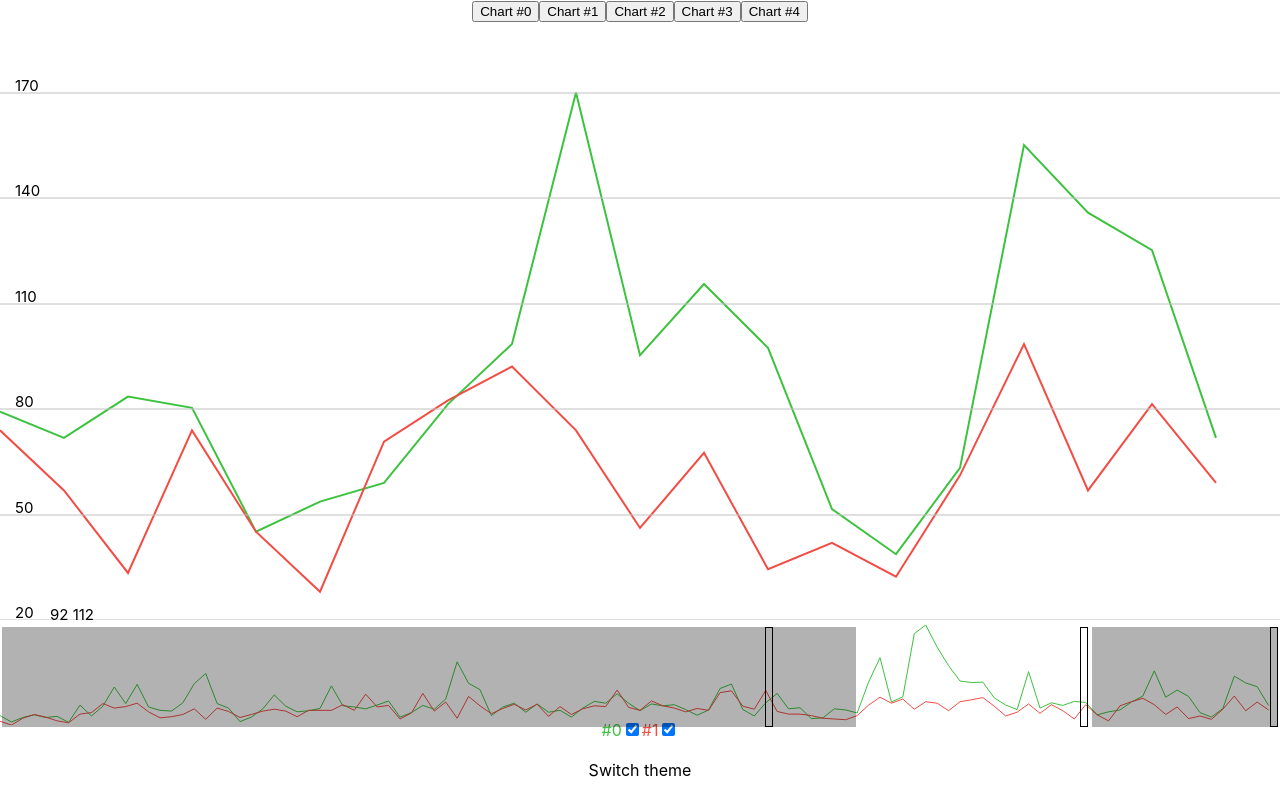
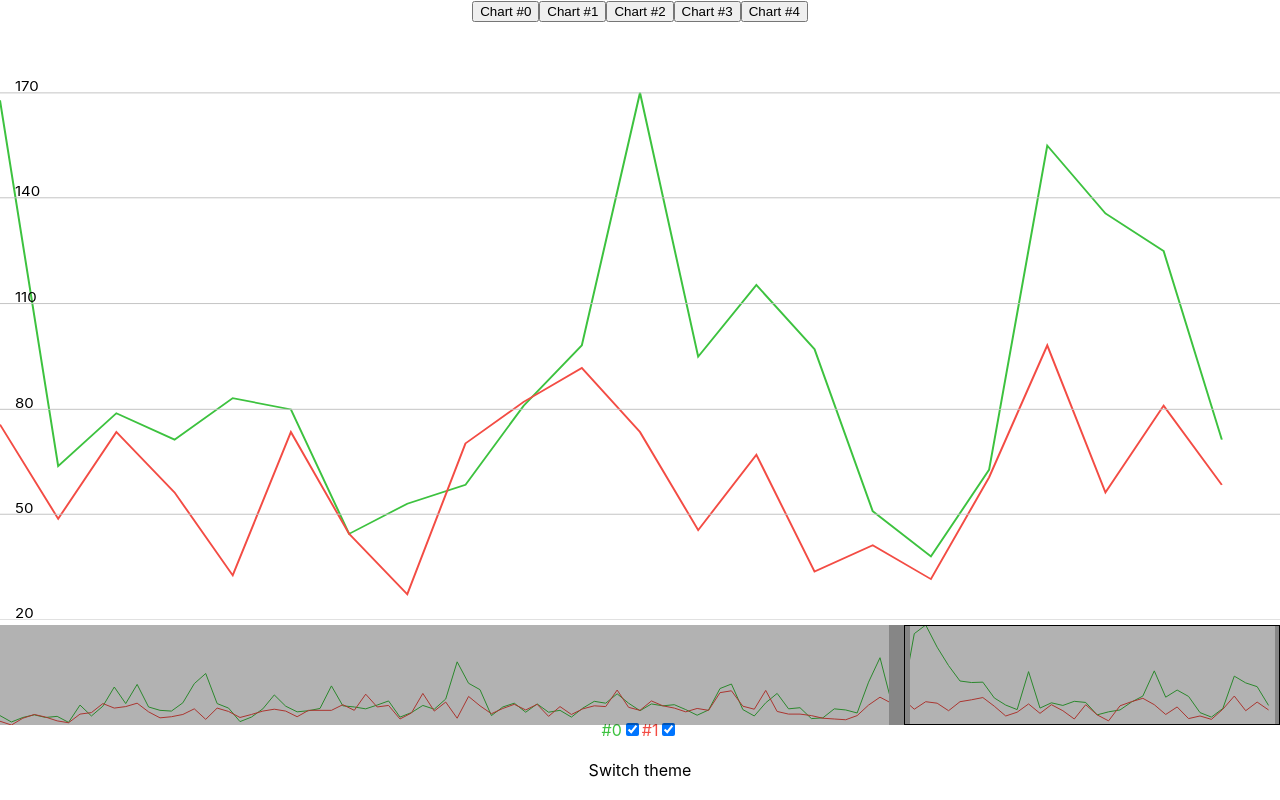
Before and after one commit to Kyr/telegramContest, a React (Create React App) app: page / in a window 1280 px wide. Built offline with nearby package versions, Linux system fonts and the light colour scheme.

Commit message:
Improve timeline slider, but its  failed approach

```diff
--- a/src/App.css
+++ b/src/App.css
@@ -35,7 +35,7 @@ main {
     /*flex: 1 1;*/
     /*flex-basis: calc(100% - 100px);*/
     flex-grow: 1;
-min-height: calc(100% - 100px);
+    min-height: calc(100% - 100px);
     position: relative;
     /*width: 100%;*/
     /*margin: 1rem 0;*/
@@ -69,96 +69,6 @@ min-height: calc(100% - 100px);
     z-index: -1;
 }
 
-.timeline-view {
-    flex: 0 0 100px;
-    max-height: 100px;
-    position: relative;
-    width: 100%;
-    /*background-color: blue;*/
-    display: flex;
-    margin: 5px 0;
-}
-
-.timeline-view input[name="cursor"] {
-    background: transparent;
-    flex-grow: 0;
-    flex-shrink: 0;
-}
-
-.timeline-view svg {
-    z-index: -1;
-    position: absolute;
-    top: 0;
-    left: 0;
-    width: 100%;
-    height: 100%;
-}
-
-.timeline-view input {
-    height: 100px;
-    flex-grow: 1;
-    flex-shrink: 1;
-
-}
-
-input[type=range] {
-    -webkit-appearance: none; /* Hides the slider so that custom slider can be made */
-    /*width: 100%; !* Specific width is required for Firefox. *!*/
-    background: rgba(0, 0, 0, .3); /* Otherwise white in Chrome */
-}
-
-input[type=range]::-webkit-slider-thumb {
-    -webkit-appearance: none;
-}
-
-input[type=range]:focus {
-    outline: none; /* Removes the blue border. You should probably do some kind of focus styling for accessibility reasons though. */
-}
-
-input[type=range]::-ms-track {
-    /*width: 100%;*/
-    cursor: pointer;
-
-    /* Hides the slider so custom styles can be added */
-    background: rgba(0, 0, 0, .3);
-    border-color: transparent;
-    color: transparent;
-}
-
-/* Special styling for WebKit/Blink */
-input[type=range]::-webkit-slider-thumb {
-    -webkit-appearance: none;
-    border: 1px solid #000000;
-    height: 100px;
-    width: 8px;
-    /*border-radius: 3px;*/
-    /*background: #ffffff;*/
-    cursor: pointer;
-    /*margin-top: -14px; !* You need to specify a margin in Chrome, but in Firefox and IE it is automatic *!*/
-    /*box-shadow: 1px 1px 1px #000000, 0px 0px 1px #0d0d0d; !* Add cool effects to your sliders! *!*/
-}
-
-/* All the same stuff for Firefox */
-input[type=range]::-moz-range-thumb {
-    /*box-shadow: 1px 1px 1px #000000, 0px 0px 1px #0d0d0d;*/
-    border: 1px solid #000000;
-    height: 100px;
-    width: 8px;
-    /*border-radius: 3px;*/
-    /*background: #ffffff;*/
-    cursor: pointer;
-}
-
-/* All the same stuff for IE */
-input[type=range]::-ms-thumb {
-    /*box-shadow: 1px 1px 1px #000000, 0px 0px 1px #0d0d0d;*/
-    border: 1px solid #000000;
-    height: 36px;
-    width: 8px;
-    /*border-radius: 3px;*/
-    /*background: #ffffff;*/
-    cursor: pointer;
-}
 
 /*
 .App-logo {
--- a/src/Timeline/Timeline.js
+++ b/src/Timeline/Timeline.js
@@ -1,11 +1,73 @@
 import React from 'react';
+import compose from "../lib/fns/compose";
+import './style.css';
+
+const valueOf = event => parseInt(event.target.value);
 
 export default Timeline;
 
-function Timeline ({charts, onChange}) {
+function Timeline ({timelinePath, width, getX, getOrdinates, setRightBound, setLeftBound, rightBound, leftBound}) {
+
+  if (!width) {
+    return null;
+  }
+  const x = getX();
+  const ordinates = getOrdinates();
+
+  if (ordinates.length === 0) {
+    return null;
+  }
+
+  const onChangeRightBound = compose(setRightBound, valueOf);
+  const onChangeLeftBound = compose(setLeftBound, valueOf);
+  const onChangeCursor = e => {
+    const value = valueOf(e);
+//console.log('change cursor', value)
+    setLeftBound(value);
+    setRightBound(value + rightBound - leftBound);
+  };
+
+  const timelineRef = React.createRef();
+
   return (
-    <div className="timeline-view">
+    <div className="timeline-view" ref={timelineRef}>
+      {/*
+          TODO: https://css-tricks.com/styling-cross-browser-compatible-range-inputs-css/
+        */}
+        <style>{`
+          .timeline-view input[name="cursor"]::-webkit-slider-thumb {
+            width: ${(100 * 1.70 * (rightBound - leftBound) / x.length)-4}%;
+          }`}
+        </style>
+      <div className="bounds">
+        <input type="range" name="leftBound" min={0} max={-10 + rightBound}
+               value={Math.round(leftBound)}
+               onChange={onChangeLeftBound}
+                         style={{width: `${leftBound / x.length * 100}%`}}
+        />
 
+        <input type="range" name="rightBound" min={10 + leftBound} max={x.length}
+               value={Math.round(rightBound)}
+               onChange={onChangeRightBound}
+                       style={{width: `${100 * (x.length - leftBound) / x.length}%`}}
+        />
+      </div>
+      <input type="range" name="cursor" min={0} max={x.length - (rightBound - leftBound)} value={leftBound}
+             onChange={onChangeCursor}
+//                       style={{width: `${100 * (rightBound - leftBound) / x.length}%`}}
+      />
+
+
+      <svg viewBox={`0 0 ${width} ${100}`} preserveAspectRatio="none">
+        {
+          ordinates.map(([name, stroke, y]) => {
+
+            return (
+              <path key={name} d={timelinePath(y)} fill="none" stroke={stroke}/>
+            )
+          })
+        }
+      </svg>
     </div>
   );
 }
--- /dev/null
+++ b/src/Timeline/style.css
@@ -0,0 +1,123 @@
+.timeline-view {
+    flex: 0 0 100px;
+    max-height: 100px;
+    position: relative;
+    width: 100%;
+    /*background-color: blue;*/
+    /*display: flex;*/
+    margin: 5px 0;
+}
+
+.timeline-view svg {
+    z-index: -1;
+    position: absolute;
+    top: 0;
+    left: 0;
+    width: 100%;
+    height: 100%;
+}
+
+.timeline-view .bounds {
+    display: flex;
+    width: 100%;
+}
+.timeline-view input {
+    outline: none;
+border: none;
+    border-image: none;
+
+    margin: 0px;
+}
+
+.timeline-view .bounds input {
+    /*flex: 1 1 50%;*/
+}
+.timeline-view input[name="cursor"] {
+    /*background: transparent;*/
+    position: absolute;
+    top: 0px;
+    left: 0;
+    width: 100%;
+background: rgba(0, 0, 0, .3);
+    /*flex-grow: 0;*/
+    /*flex-shrink: 0;*/
+}
+
+.timeline-view input[name="cursor"]::-webkit-slider-thumb {
+    /*width: 200px;*/
+
+    border: 1px solid #000000;
+    background: transparent;
+    /*background-color: rgba(0,0,255, .3);*/
+}
+
+
+.timeline-view input {
+    height: 100px;
+    flex-grow: 1;
+    flex-shrink: 1;
+}
+
+input[type=range] {
+    -webkit-appearance: none; /* Hides the slider so that custom slider can be made */
+    /*width: 100%; !* Specific width is required for Firefox. *!*/
+    background: transparent; /* Otherwise white in Chrome */
+    /*background-color: rgba(0,0,255, .3);*/
+}
+
+
+input[type=range]:focus {
+    outline: none; /* Removes the blue border. You should probably do some kind of focus styling for accessibility reasons though. */
+}
+
+inputinput[type=range]::-webkit-slider-thumb {
+    -webkit-appearance: none;
+}
+
+[type=range]::-ms-track {
+    /*width: 100%;*/
+    cursor: pointer;
+
+    /* Hides the slider so custom styles can be added */
+    background: transparent;
+    border-color: transparent;
+    color: transparent;
+}
+
+/* Special styling for WebKit/Blink */
+input[type=range]::-webkit-slider-thumb {
+    -webkit-appearance: none;
+    /*border: 1px solid #000000;*/
+    height: 100px;
+    width: 2%;
+    /*border-radius: 3px;*/
+    background: silver;
+    cursor: pointer;
+    /*margin-top: -14px; !* You need to specify a margin in Chrome, but in Firefox and IE it is automatic *!*/
+    /*box-shadow: 1px 1px 1px #000000, 0px 0px 1px #0d0d0d; !* Add cool effects to your sliders! *!*/
+}
+
+/* All the same stuff for Firefox */
+input[type=range]::-moz-range-thumb {
+    /*box-shadow: 1px 1px 1px #000000, 0px 0px 1px #0d0d0d;*/
+    /*border: 1px solid #000000;*/
+    height: 100px;
+    width: 2%;
+    background: silver;
+    /*border-radius: 3px;*/
+    /*background: #ffffff;*/
+    cursor: pointer;
+}
+
+/* All the same stuff for IE */
+input[type=range]::-ms-thumb {
+    /*box-shadow: 1px 1px 1px #000000, 0px 0px 1px #0d0d0d;*/
+    /*border: 1px solid #000000;*/
+    height: 100px;
+    width: 2%;
+    background: silver;
+
+    /*border-radius: 3px;*/
+    /*background: #ffffff;*/
+    cursor: pointer;
+}
--- /dev/null
+++ b/src/displayLines/abscissa.js
@@ -0,0 +1,30 @@
+import React from "react";
+import formatDate from "../lib/formatDate";
+
+const fontSize = 15;
+
+export default abscissa;
+
+function abscissa ({leftBound, rightBound, getX, width}) {
+  if (!width) {
+    return null;
+  }
+  const abscissas = getX();
+
+  const xDelta = rightBound - leftBound;
+  const step = Math.max(1, Math.round(0.2 * xDelta));
+
+  const labels = new Array(6).fill(leftBound)
+    .map((value, index) => value + step * index);
+
+  return (
+    <svg viewBox={`0 0 ${width} 20`}>
+      {
+        labels.map((labelIndex, index) => (
+      <text x={50 + index * 300} y={18} fontSize={fontSize}>{formatDate(abscissas[labelIndex])}</text>
+
+        ))
+      }
+    </svg>
+  )
+}
--- a/src/displayLines/displayLines.js
+++ b/src/displayLines/displayLines.js
@@ -3,16 +3,14 @@ import React, {
   useState,
 } from 'react';
 import getBounds from "../lib/getBounds";
-import compose from "../lib/fns/compose";
+
 //import DisplayHoverAbscissa from "./displayHoverAbscissa";
 import DrawTooltip from '../drawTooltip';
 //import Axises from './axises';
 import DrawCharts from './drawCharts';
 import createPathBuilder from "./createPathBuilder";
-
-
-
-const valueOf = event => parseInt(event.target.value);
+import Timeline from "../Timeline/Timeline";
+import Abscissa from './abscissa';
 
 export default displayLines;
 
@@ -21,13 +19,10 @@ function displayLines ({dataSets, enabled, colors}) {
 //  const xMin = x[0];
 //  const xMax = x[x.length-1];
   const [yMin, yMax] = getBounds(enabled.reduce((all, name) => all.concat(dataSets.get(name)), []));
-  const timelineRef = React.createRef();
   const chartRef = React.createRef();
 
-
-
+  const [leftBound, setLeftBound] = useState(Math.round((x.length)* 0.8));
   const [rightBound, setRightBound] = useState(x.length);
-  const [leftBound, setLeftBound] = useState(x.length - 20);
 
   const [width, setWidth] = useState(undefined);
   const [height, setHeight] = useState(undefined);
@@ -35,31 +30,22 @@ function displayLines ({dataSets, enabled, colors}) {
 
 //  const pathBuilder = getPathBuilder(width / x.length, yMin, yMax, 100 / (yMax - yMin));
 
-  const onChangeRightBound = compose(setRightBound, valueOf);
-  const onChangeLeftBound = compose(setLeftBound, valueOf);
-  const onChangeCursor = e => {
-    const value = valueOf(e);
-//console.log('change cursor', value)
-    setLeftBound(value);
-    setRightBound(value + rightBound - leftBound);
-  };
 
   useLayoutEffect(() => {
-    const timelineContainerStyle = window.getComputedStyle(timelineRef.current);
+//    const timelineContainerStyle = window.getComputedStyle(timelineRef.current);
     const chartContainerStyle = window.getComputedStyle(chartRef.current);
 
-    setWidth(parseInt(timelineContainerStyle.width));
-    setHeight(parseInt(timelineContainerStyle.height));
+    setWidth(parseInt(chartContainerStyle.width));
+    setHeight(parseInt(chartContainerStyle.height));
     setChartHeight(parseInt(chartContainerStyle.height));
   }, []);
 
+  function getX (leftBound = 0, rightBound = x.length - 1) {
 
-
-  function getX(leftBound, rightBound) {
     return x.slice(leftBound, rightBound + 1);
   }
 
-  function getOrdinates(leftBound, rightBound) {
+  function getOrdinates (leftBound = 0, rightBound = x.length - 1) {
     return enabled.map(name => {
       const y = dataSets.get(name).slice(leftBound, rightBound + 1);
       const stroke = colors[name];
@@ -68,67 +54,28 @@ function displayLines ({dataSets, enabled, colors}) {
     })
   }
 
-  const timelinePath = createPathBuilder(yMin, yMax, x.length, height, width);
+  const timelinePath = createPathBuilder(yMin, yMax, x.length, 100, width);
 
 //  debugger
   return (
     <div className="chart-view">
-      <div className="large-view"  ref={chartRef} >
+      <div className="large-view" ref={chartRef}>
         {/*<div className="chart-container">*/}
         <DrawTooltip
           {...{width, height: chartHeight, leftBound, rightBound, getX, getOrdinates}}
         />
 
         <DrawCharts
-            {...{width, height: chartHeight, leftBound, rightBound, getX, getOrdinates}}
-          />
+          {...{width, height: chartHeight, leftBound, rightBound, getX, getOrdinates}}
+        />
 
 
-          {/*
 
-
-          {
-            width && enabled.length > 0 && (
-              <svg viewBox={`0 0 ${width} ${height}`} preserveAspectRatio="none"></svg>
-
-            )
-          }
-*/}
-
-        {/*</div>*/}
       </div>
 
-      <div className="timeline-view" ref={timelineRef}>
-        {/*
-          TODO: https://css-tricks.com/styling-cross-browser-compatible-range-inputs-css/
-        */}
-        <input type="range" name="leftBound" min={0} max={-10 + rightBound} value={leftBound}
-               onChange={onChangeLeftBound}
-               style={{width: `${leftBound / x.length * 100}%`}}/>
+      <Abscissa {...{leftBound, rightBound, getX, width}} />
+      <Timeline {...{timelinePath, width, getX, getOrdinates, enabled, setRightBound, setLeftBound, rightBound, leftBound}}/>
 
-        <input type="range" name="cursor" min={0} max={x.length - (rightBound - leftBound)} value={leftBound}
-               onChange={onChangeCursor}
-               style={{width: `${100 * (rightBound - leftBound) / x.length}%`}}/>
-        <input type="range" name="rightBound" min={10 + leftBound} max={x.length} value={rightBound}
-               onChange={onChangeRightBound}
-               style={{width: `${100 * (x.length - leftBound) / x.length}%`}}/>
-        {
-          width && enabled.length > 0 && (
-            <svg viewBox={`0 0 ${width} ${100}`} preserveAspectRatio="none">
-              {
-                enabled.map(name => {
-                  const y = dataSets.get(name);
-                  const stroke = colors[name];
-
-                  return (
-                    <path key={name} d={timelinePath(y)} fill="none" stroke={stroke}/>
-                  )
-                })
-              }
-            </svg>
-          )
-        }
-      </div>
     </div>
   )
 }
--- a/src/displayLines/drawCharts.js
+++ b/src/displayLines/drawCharts.js
@@ -139,7 +139,7 @@ export default class DrawCharts extends PureComponent {
         {/*<text x={115} y={height - fontSize - gutter} fontSize={fontSize}>{bottomBound}</text>*/}
 
 
-        <text x={50} y={height} fontSize={fontSize}>{leftBound} {rightBound} </text>
+
 
 
 
```
Also changed, not shown: 1 other file (tests, documents, lock files or other folders).
